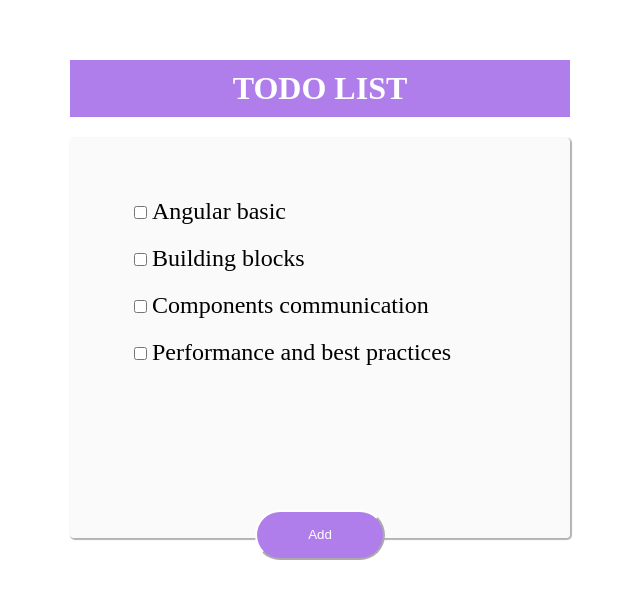
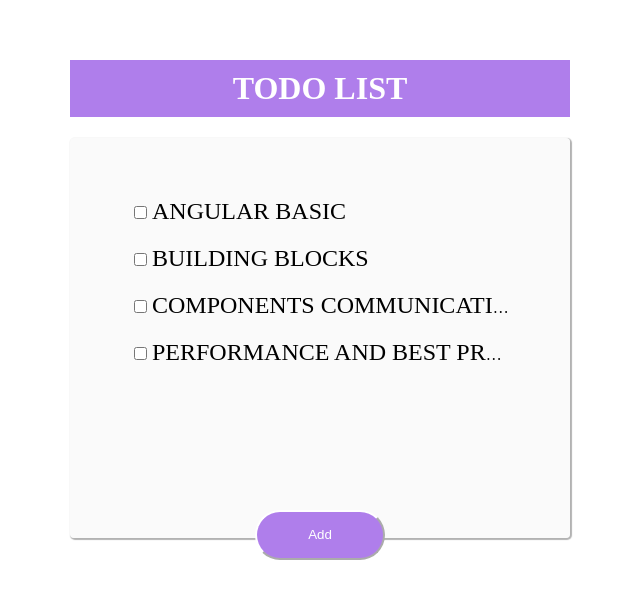
Before and after one commit to chenlevin89/Angular-course, an Angular app: page / in a window 1280 px wide. Shown: the part 112-710 px from the top of the page, without its empty margins (320-960 px from the left). Built offline with nearby package versions, Linux system fonts and the light colour scheme.

Commit message:
remove comments

```diff
--- a/src/app/components/todo-list/todo-list.component.html
+++ b/src/app/components/todo-list/todo-list.component.html
@@ -9,9 +9,7 @@
         <input type="checkbox"
                [attr.id]="item.id" />
 
-        <!--Todo-->
-        <label [attr.for]="item.id">{{item.title}}</label>
-        <!-- <label [attr.for]="item.id">{{item.title | uppercase}}</label> -->
+        <label [attr.for]="item.id">{{item.title | uppercase}}</label>
       </div>
     </div>
 
--- a/src/app/directives/tooltip/tooltip.directive.ts
+++ b/src/app/directives/tooltip/tooltip.directive.ts
@@ -7,12 +7,10 @@
 
   constructor(private elementRef: ElementRef) {}
 
-  // Todo
   ngAfterViewInit() {
-    console.log(`Element has rendered to DOM => ${this.elementRef.nativeElement.innerText}`);
-    // if (this.elementRef.nativeElement.scrollWidth > this.elementRef.nativeElement.clientWidth) {
-    //   this.elementRef.nativeElement.setAttribute('title', this.elementRef.nativeElement.innerText);
-    // }
+    if (this.elementRef.nativeElement.scrollWidth > this.elementRef.nativeElement.clientWidth) {
+      this.elementRef.nativeElement.setAttribute('title', this.elementRef.nativeElement.innerText);
+    }
   }
 
 }
```
